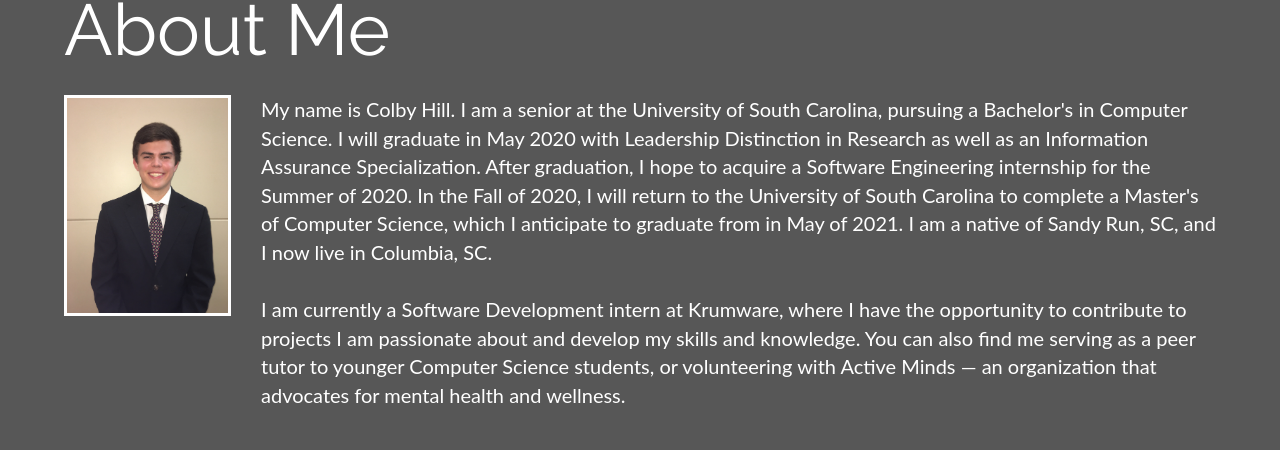
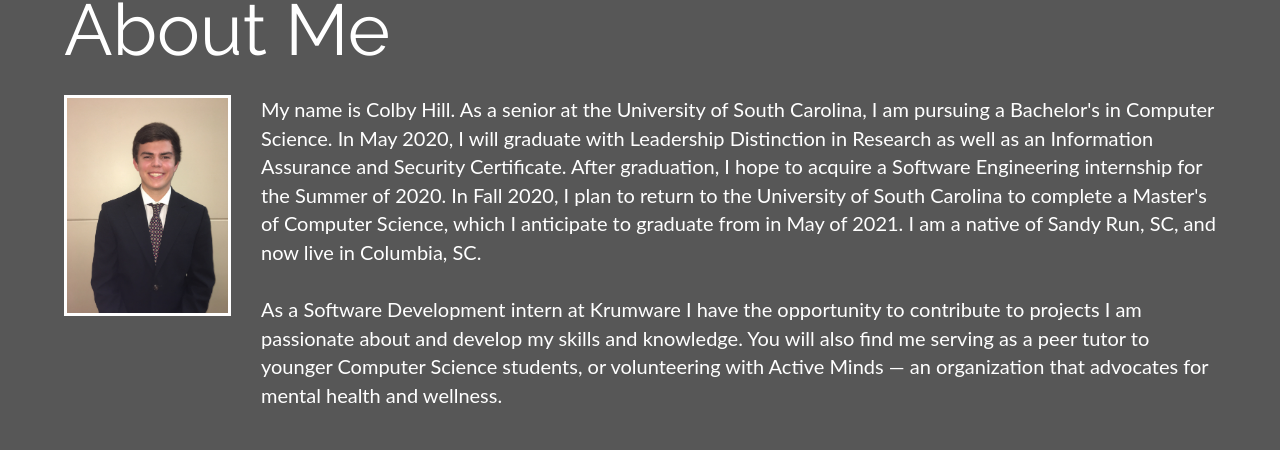
Before and after one commit to colbyhill21/PersonalWebsite, an Angular app: page /about in a window 1280 px wide. Shown: the part 109-559 px from the top of the page. Built offline with nearby package versions, Linux system fonts and the light colour scheme.

Commit message:
Had multiple people critique and suggest edits to all of the text on my website. This commit is responsible for introducting all of those edits. Say hello to my polished site!

```diff
--- a/src/app/components/About/about.component.html
+++ b/src/app/components/About/about.component.html
@@ -10,15 +10,15 @@
             <img src="./../../../assets/personal_picture.jpg" class="aboutImage" [ngStyle]="{'margin-bottom': onDesktop ? '0%' : '3%' }" >
         </div>
         <div class="col-sm-10" style="overflow-wrap: break-word; font-size: 2.5vmin">
-            My name is Colby Hill. I am a senior at the University of South Carolina, pursuing a Bachelor's in Computer Science.
-            I will graduate in May 2020 with Leadership Distinction in Research as well as an Information Assurance Specialization.
+            My name is Colby Hill. As a senior at the University of South Carolina, I am pursuing a Bachelor's in Computer Science.
+            In May 2020, I will graduate with Leadership Distinction in Research as well as an Information Assurance and Security Certificate.
             After graduation, I hope to acquire a Software Engineering internship for the Summer of 2020.
-            In the Fall of 2020, I will return to the University of South Carolina to complete a Master's of Computer Science, which
+            In Fall 2020, I plan to return to the University of South Carolina to complete a Master's of Computer Science, which
             I anticipate to graduate from in May of 2021.
-            I am a native of Sandy Run, SC, and I now live in Columbia, SC.
+            I am a native of Sandy Run, SC, and now live in Columbia, SC.
             <br><br>
-            I am currently a Software Development intern at Krumware, where I have the opportunity to contribute to projects I am
-            passionate about and develop my skills and knowledge. You can also find me serving as a peer tutor to younger Computer
+            As a Software Development intern at Krumware I have the opportunity to contribute to projects I am
+            passionate about and develop my skills and knowledge. You will also find me serving as a peer tutor to younger Computer
             Science students, or volunteering with Active Minds &mdash; an organization that advocates for mental health and wellness.
         </div>
     </div>
--- a/src/app/components/Experience/experience.component.html
+++ b/src/app/components/Experience/experience.component.html
@@ -19,11 +19,10 @@
         <div class="col-sm-9">
             <strong [ngStyle]="{'font-size': onDesktop ? '4vmin' : '7vmin' }">Krumware</strong> <br>
             This Fall, I am working as a Software Development intern at Krumware, a startup in Columbia, SC that builds
-            distributed systems and web applications for enterprises. I have integrated with the development team and work directly
+            distributed systems and web applications for enterprises. I collaborate with the development team and work directly
             on their main projects. In this role, I will be developing complex and feature-rich progressive web applications, utilizing
             continuous integration and development pipelines to maximize development efficiency, and gaining experience with many new
-            tools and technologies. I am truly grateful for this opportunity, and I am thrilled for a semester of developing,
-            collaborating, learning, and growing!
+            tools and technologies. I am thrilled for a semester of developing, collaborating, learning, and growing!
         </div>
     </div>
     <div class="row" style="padding: 3% 0">
@@ -32,7 +31,7 @@
         </div>
         <div class="col-sm-9">
             <strong [ngStyle]="{'font-size': onDesktop ? '4vmin' : '7vmin' }"> Boeing</strong> <br>
-            This past summer, I had the opportunity to work at Boeing as a Software Engineering Intern with the Identity & Directory
+            This past summer, I had the opportunity to work at Boeing in Bellevue, WA, as a Software Engineering Intern with the Identity & Directory
             Services team. I collaborated with team members, assisted the creation of coding standards for the Identity Directory
             Access Portal, and gained extensive experience with Software Development, Cloud Computing, Web Design, and Information Security.
             During my internship, I was able to modernize an existing Identity management application by migrating to Pivotal Cloud, creating CI/CD pipelines, migrating the build to Gradle, and updating the UI.
@@ -76,14 +75,16 @@
             <p> In Summer 2019, I took two cross country trips, during which I visited many National Park Service Units.
                 During my travels, I sought out an application to keep track of what units I've visited and visualize my progress.
                 Although, to my surprise, I didn't find anything that matched what I wanted to see, so I decided that I would sharpen my iOS development skills and build my own solution.
-                I am currently reading a book about iOS development to better my readiness before diving too far in.
+                I am currently reading a book about iOS development to better my readiness before diving in too far.
                 Since I am actively developing this application, keep an eye on my GitHub to see my progress!
             </p>
         </li>
         <li style="padding: 0.1% 0">
             <h1><b>Pomodoro Timer</b></h1>
             <p> I created a small desktop timer widget using Python, Tkinter, and Pygame that uses the Pomodoro technique.
-                I created the timer to help me effectively study and work. I decided to make my own because I wanted to make custom features, and I also thought it would be an enjoyable project.
+                Creating my own timer was important to me because I was interested in the process and I wanted features customized to my needs in order to
+                maximize my effectiveness at school and work.
+
             </p>
         </li>
         <a href="https://github.com/colbyhill21" style="text-align: center;" [ngStyle]="{'padding': onDesktop ? '0 35%' : '0 25%' }">
--- a/src/app/components/Home/home.component.html
+++ b/src/app/components/Home/home.component.html
@@ -10,9 +10,9 @@
 <div class="row" style="width: 100vw; background-color: #575757; color: white; margin: 0" [ngStyle]="{'padding': onDesktop ? '2% 6%' : '3% 0'}">
 	<div class="col-sm-6" style="text-align: center" [ngStyle]="{'width': onDesktop ? '50%' : '100%' }">
 		<p style="font-family: lato; margin: 0" [ngStyle]="{'font-size': onDesktop ? '2.5vmin' : '3.5vmin', 'padding': onDesktop ? '3% 7%' : '2% 0%'}">
-			I am currently a Software Development Intern at Krumware in Columbia, SC.
-			I am also a senior at the University of South Carolina, where I am working towards my Bachelor's in Computer Science with a
-			specialization in Information Assurance and a distinction in leadership.
+			Currently, I am a Software Development Intern at Krumware in Columbia, SC.
+			I am a senior at the University of South Carolina, where I am working towards my Bachelor's in Computer Science with an
+			Information Assurance and Security Certificate and Leadership Distinction in Research.
 			With previous experience in research, IT asset management, and business to business sales,
 			I bring a unique perspective to the development community.
 		</p>
```
